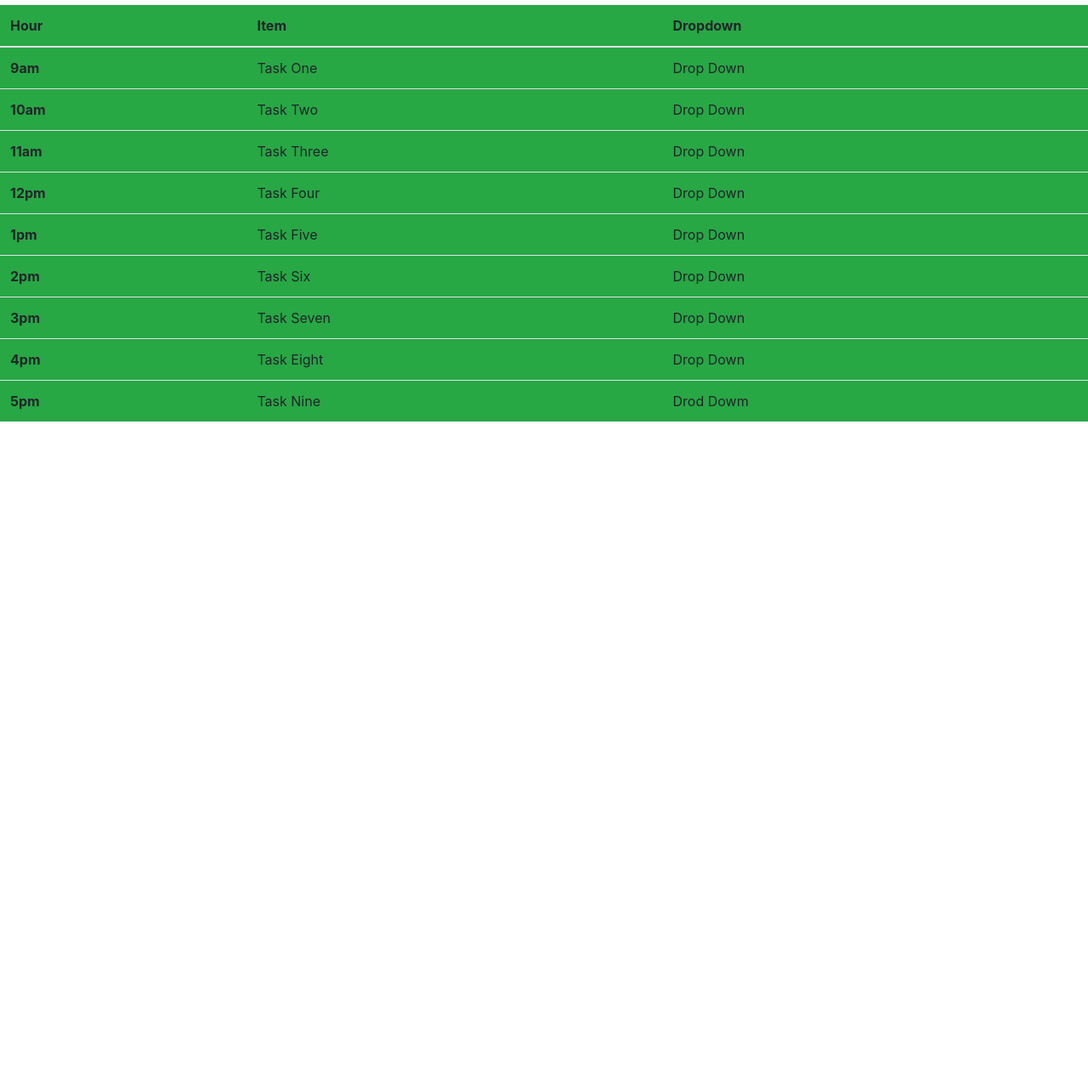
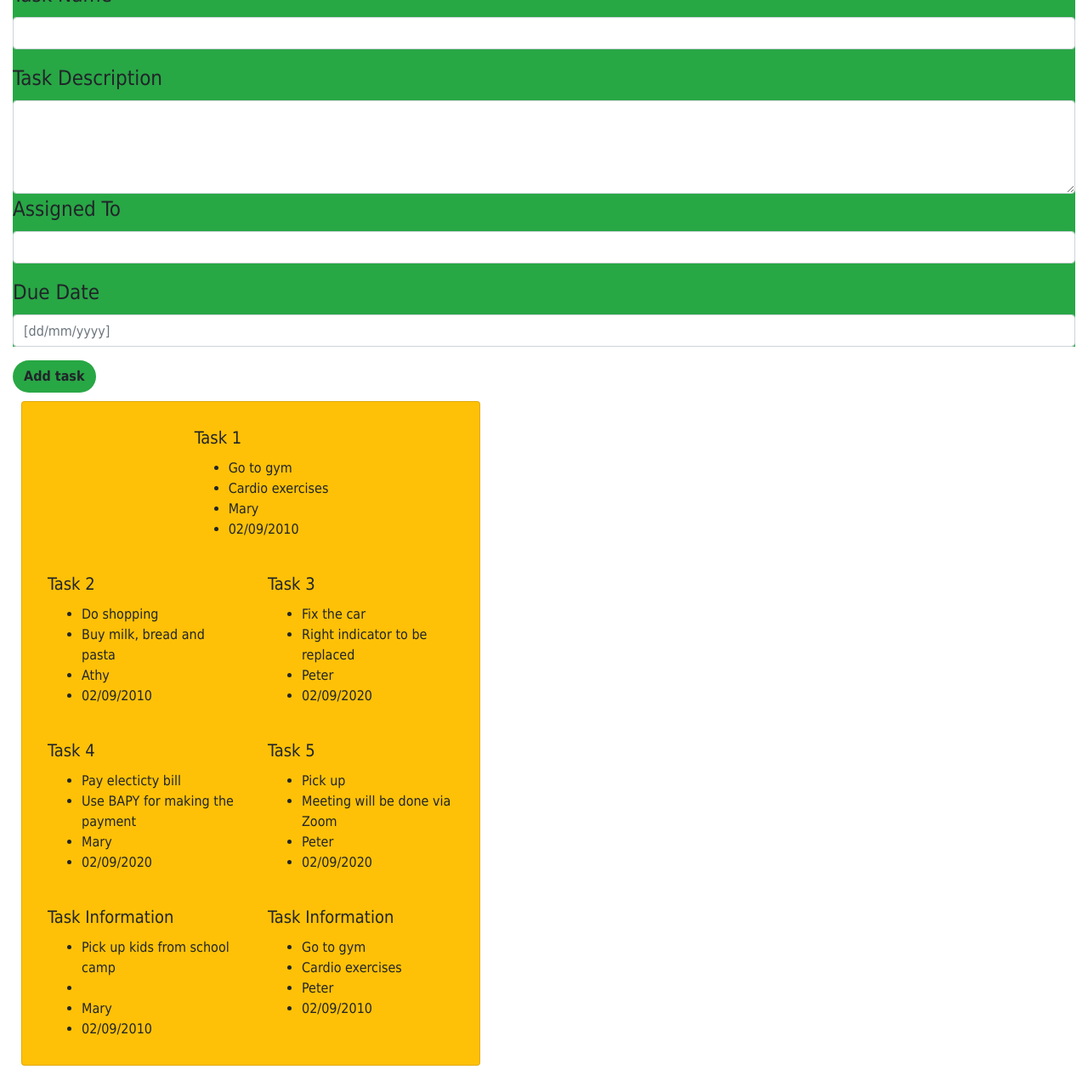
Before and after one commit to kas-kay/work-it, a plain HTML site: page index.html in a window 1280 px wide. Shown: the part 95-1380 px from the top of the page at 85% size. Before the commit the page ends 800 px from the top, so only its background shows below. Drawn offline with nearby package versions, Linux system fonts and the light colour scheme.

Commit message:
add cards

```diff
--- a/index.html
+++ b/index.html
@@ -6,73 +6,129 @@
     <meta name="viewport" content="width=device-width, initial-scale=1, shrink-to-fit=no">
 
     <!-- Bootstrap CSS -->
-    <link rel="stylesheet" href="https://stackpath.bootstrapcdn.com/bootstrap/4.4.1/css/bootstrap.min.css"
-    integrity="sha384-Vkoo8x4CGsO3+Hhxv8T/Q5PaXtkKtu6ug5TOeNV6gBiFeWPGFN9MuhOf23Q9Ifjh" crossorigin="anonymous">
+    <link rel="stylesheet" href="https://stackpath.bootstrapcdn.com/bootstrap/4.4.1/css/bootstrap.min.css" integrity="sha384-Vkoo8x4CGsO3+Hhxv8T/Q5PaXtkKtu6ug5TOeNV6gBiFeWPGFN9MuhOf23Q9Ifjh" crossorigin="anonymous">
 
     <!-- External CSS -->
     <link rel="stylesheet" href="main.css">
 
-    <title>Our Task Runner </title>
+    <title>Work-it Task Runner</title>
   </head>
   <body>
     <h1 class="bg-warning text-center">Task Runner</h1>
-    <table class="table bg-success" class="">
-      <thead>
-        <tr>
-          <th scope="col">Hour</th>
-          <th scope="col">Item</th>
-          <th scope="col">Dropdown</th>
-        </tr>
-      </thead>
-      <tbody>
-        <tr>
-          <th scope="row">9am</th>
-          <td>Task One</td>
-          <td>Drop Down</td>
-        </tr>
-        <tr>
-          <th scope="row">10am</th>
-          <td>Task Two</td>
-          <td>Drop Down</td>
-        </tr>
-        <tr>
-          <th scope="row">11am</th>
-          <td>Task Three</td>
-          <td>Drop Down</td>
-        </tr>
-        <tr>
-          <th scope="row">12pm</th>
-          <td>Task Four</td>
-          <td>Drop Down</td>
-        </tr>
-        <tr>
-          <th scope="row">1pm</th>
-          <td>Task Five</td>
-          <td>Drop Down</td>
-        </tr>
-        <tr>
-          <th scope="row">2pm</th>
-          <td>Task Six</td>
-          <td>Drop Down</td>
-        </tr>
-        <tr>
-          <th scope="row">3pm</th>
-          <td>Task Seven</td>
-          <td>Drop Down</td>
-        </tr>
-        <tr>
-          <th scope="row">4pm</th>
-          <td>Task Eight</td>
-          <td>Drop Down</td>
-        </tr>
-        <tr>
-          <th scope="row">5pm</th>
-          <td>Task Nine</td>
-          <td>Drod Dowm</td>
-        </tr>
-      </tbody>
-    </table>
+    <form class="bg-success">
+      <div class="form-group">
+        <label for="taskName">Task Name</label>
+        <input type="email" class="form-control .bg-light" id="taskName">
+      </div>
+      <div class="taskDescription">
+        <label for="taskDescription">Task Description</label>
+        <textarea class="form-control .bg-light" id="taskDescription" rows="4"></textarea>
+      </div>
+      <div class="form-group">
+        <label for="assignedPerson">Assigned To</label>
+        <input type="email" class="form-control .bg-light" id="assignedPerson">
+      </div>
+      <div class="form-group">
+        <label for="dueDate">Due Date</label>
+        <input type="email" class="form-control .bg-light" id="dueDate" placeholder="[dd/mm/yyyy]">
+      </div>
+    </form>
+     <button type="submit" class="btn bg-success">Add task</button>
 
+     <div class="card mb-3 bg-warning" style="max-width: 540px;">
+      <div class="row no-gutters">
+        <div class="col-md-4">
+        </div>
+
+        <div class="col-md-6">
+          <div class="card-body bg-warning">
+            <h5 class="card-title ">Task 1</h5>
+            <ul class="card-text">
+              <li>Go to gym</li>
+              <li>Cardio exercises</li>
+              <li>Mary</li>
+              <li>02/09/2010</li>
+            </ul>
+          </div>
+        </div>
+
+        <div class="col-md-6">
+          <div class="card-body">
+            <h5 class="card-title ">Task 2</h5>
+            <ul class="card-text">
+              <li>Do shopping</li>
+              <li>Buy milk, bread and pasta</li>
+              <li>Athy</li>
+              <li>02/09/2010</li>
+            </ul>
+          </div>
+        </div>
+
+        <div class="col-md-6">
+          <div class="card-body">
+            <h5 class="card-title ">Task 3</h5>
+            <ul class="card-text">
+              <li>Fix the car</li>
+              <li>Right indicator to be replaced</li>
+              <li>Peter</li>
+              <li>02/09/2020</li>
+            </ul>
+          </div>
+        </div>
+
+        <div class="col-md-6">
+          <div class="card-body">
+            <h5 class="card-title ">Task 4</h5>
+            <ul class="card-text">
+              <li>Pay electicty bill</li>
+              <li>Use BAPY for making the payment</li>
+              <li>Mary</li>
+              <li>02/09/2020</li>
+            </ul>
+          </div>
+        </div>
+
+        <div class="col-md-6">
+          <div class="card-body">
+            <h5 class="card-title ">Task 5</h5>
+            <ul class="card-text">
+              <li>Pick up </li>
+              <li>Meeting will be done via Zoom</li>
+              <li>Peter</li>
+              <li>02/09/2020</li>
+            </ul>
+          </div>
+        </div>
+
+        <div class="col-md-6">
+          <div class="card-body">
+            <h5 class="card-title ">Task Information</h5>
+            <ul class="card-text">
+              <li>Pick up kids from school camp</li>
+              <li></li>
+              <li>Mary</li>
+              <li>02/09/2010</li>
+            </ul>
+          </div>
+        </div>
+
+        <div class="col-md-6">
+          <div class="card-body">
+            <h5 class="card-title ">Task Information</h5>
+            <ul class="card-text">
+              <li>Go to gym</li>
+              <li>Cardio exercises</li>
+              <li>Peter</li>
+              <li>02/09/2010</li>
+            </ul>
+          </div>
+        </div>
+
+      </div>
+    </div>
+     <footer>
+
+     </footer>
     <!-- Optional JavaScript -->
     <!-- jQuery first, then Popper.js, then Bootstrap JS -->
     <script src="https://code.jquery.com/jquery-3.4.1.slim.min.js" integrity="sha384-J6qa4849blE2+poT4WnyKhv5vZF5SrPo0iEjwBvKU7imGFAV0wwj1yYfoRSJoZ+n" crossorigin="anonymous"></script>
--- a/main.css
+++ b/main.css
@@ -1,4 +1,32 @@
+body {
+    font-family: Tahoma, Geneva, sans-serif;
+    padding: 15px;
+}
+
 h1 {
-    padding: 22px;
-    align-content: center;
+    border-radius: 20px;
+
 }
+
+label {
+    font-size: x-large;
+    border-radius: 20px;
+}
+
+.form-group {
+    border-radius: 20px;
+}
+
+.btn {
+    font-weight: bold;
+    border-radius: 20em;
+}
+
+.col-md-8 {
+    float: center;
+}
+
+.card {
+    padding: 10px;
+    margin: 10px;
+}
```
